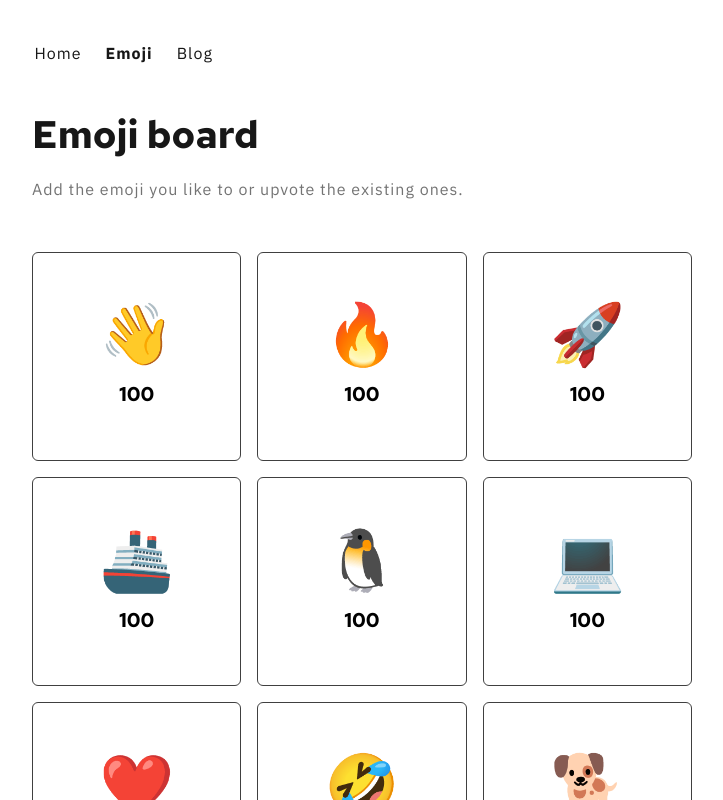
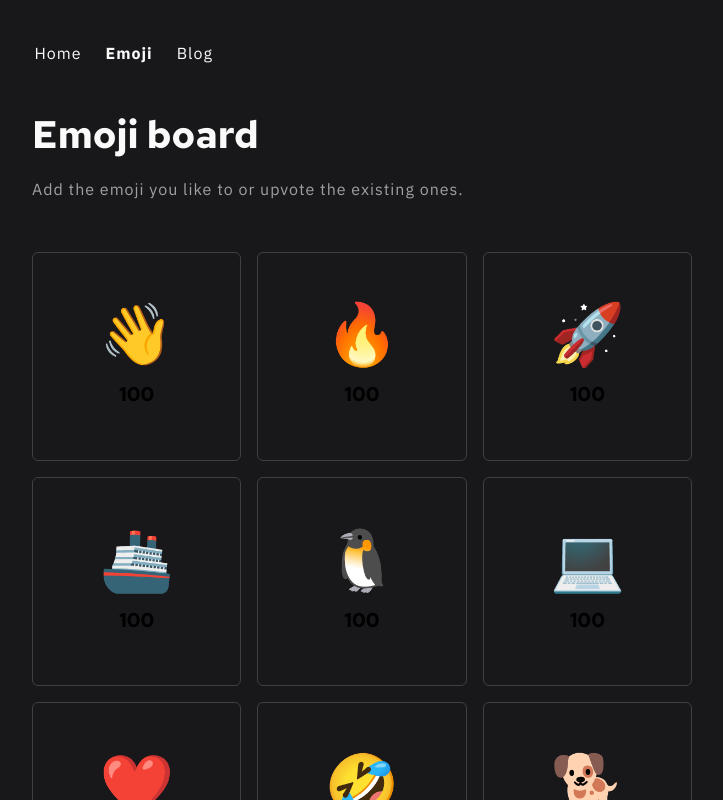
Before and after one commit to kirillkurko/kkurko.dev, a Next.js app: page /emoji in a window 1280 px wide. Shown: the top 800 px of the page, without its empty margins (278-1001 px from the left). Built offline with nearby package versions, Linux system fonts and the light colour scheme.

Commit message:
Themes cleanup

```diff
--- a/package.json
+++ b/package.json
@@ -9,7 +9,6 @@
     "lint": "next lint"
   },
   "dependencies": {
-    "@emotion/react": "^11.10.4",
     "@tailwindcss/typography": "^0.5.9",
     "@vercel/analytics": "^0.1.6",
     "babel-runtime": "^6.26.0",
@@ -18,7 +17,6 @@
     "next": "12.3.1",
     "next-contentlayer": "^0.3.0",
     "next-images": "^1.8.1",
-    "next-themes": "^0.2.1",
     "react": "17.0.2",
     "react-dom": "17.0.2",
     "rehype-autolink-headings": "^6.1.1",
--- a/src/components/EmptyPage.tsx
+++ b/src/components/EmptyPage.tsx
@@ -12,7 +12,7 @@ const EmptyPage = ({ title, description }: Props) => {
       <PageTitle>{title}</PageTitle>
       <Paragraph>{description}</Paragraph>
       <NextLink href='/'>
-        <a className='rounded-lg font-bold text-center py-4 px-16 cursor-pointer mt-8 mb-0 mx-auto text-neutral-900 dark:text-neutral-50 dark:bg-zinc-700 bg-zinc-400'>
+        <a className='rounded-lg font-bold text-center py-4 px-16 cursor-pointer mt-8 mb-0 mx-auto text-neutral-50 bg-zinc-700'>
           Return Home
         </a>
       </NextLink>
--- a/src/components/Footer.tsx
+++ b/src/components/Footer.tsx
@@ -1,5 +1,5 @@
 import NextLink from 'next/link';
-import ExternalLink, { Link } from '@components/ExternalLink';
+import ExternalLink, { Link } from '@components/links';
 
 const Footer = () => {
   return (
--- a/src/components/NavItem.tsx
+++ b/src/components/NavItem.tsx
@@ -18,9 +18,9 @@ const NavItem = ({ href, text, disabled = false }: Props) => {
       <a
         className={classnames(
           isActive
-            ? 'font-semibold text-gray-800 dark:text-gray-200'
-            : 'font-normal text-gray-600 dark:text-gray-400',
-          'max-[600px]:hidden inline-block p-1 sm:px-3 sm:py-2 rounded-lg hover:bg-gray-200 dark:hover:bg-zinc-800 transition-all',
+            ? 'font-semibold text-gray-200'
+            : 'font-normal text-gray-400',
+          'max-[600px]:hidden inline-block p-1 sm:px-3 sm:py-2 rounded-lg hover:bg-zinc-800 transition-all',
         )}
       >
         <Paragraph className='capsize !mb-0'>{text}</Paragraph>
--- a/src/components/typography.tsx
+++ b/src/components/typography.tsx
@@ -10,7 +10,7 @@ export const PageTitle = ({ children, className }: TypographyProps) => {
   return (
     <h1
       className={classnames(
-        'font-primary text-[2.4rem] mb-3 font-bold text-neutral-900 dark:text-neutral-50',
+        'font-primary text-[2.4rem] mb-3 font-bold text-neutral-50',
         className,
       )}
     >
@@ -23,7 +23,7 @@ export const Paragraph = ({ children, className }: TypographyProps) => {
   return (
     <p
       className={classnames(
-        'mb-4 font-secondary text-neutral-900 dark:text-neutral-50 leading-relaxed tracking-[1px]',
+        'mb-4 font-secondary text-neutral-50 leading-relaxed tracking-[1px]',
         className,
       )}
     >
@@ -36,7 +36,7 @@ export const SectionTitle = ({ children, className }: TypographyProps) => {
   return (
     <h2
       className={classnames(
-        'font-primary text-[1.8rem] mb-[20px] pb-[20px] font-bold text-neutral-900 dark:text-neutral-50 border-b border-neutral-900 dark:border-neutral-50',
+        'font-primary text-[1.8rem] mb-[20px] pb-[20px] font-bold text-neutral-50 border-b border-neutral-50',
         className,
       )}
     >
--- a/src/pages/_app.tsx
+++ b/src/pages/_app.tsx
@@ -2,7 +2,6 @@ import '../../styles/globals.css';
 import type { AppProps } from 'next/app';
 import Head from 'next/head';
 import Container from '@components/Container';
-import { ThemeProvider } from 'next-themes';
 import { Analytics } from '@vercel/analytics/react';
 
 function CustomApp({ Component, pageProps }: AppProps) {
@@ -14,11 +13,9 @@ function CustomApp({ Component, pageProps }: AppProps) {
         <link rel='shortcut icon' href='/favicon.ico' />
       </Head>
       <Analytics />
-      <ThemeProvider attribute='class'>
-        <Container>
-          <Component {...pageProps} />
-        </Container>
-      </ThemeProvider>
+      <Container>
+        <Component {...pageProps} />
+      </Container>
     </>
   );
 }
--- a/src/pages/_document.tsx
+++ b/src/pages/_document.tsx
@@ -14,7 +14,7 @@ export default class CustomDocument extends Document {
             rel='stylesheet'
           />
         </Head>
-        <body className='font-primary box-border max-[1200px]:overflow-auto bg-white dark:bg-zinc-900'>
+        <body className='font-primary box-border max-[1200px]:overflow-auto bg-zinc-900'>
           <Main />
           <NextScript />
         </body>
```
Also changed, not shown: src/types/index.ts (deleted, +0 -22 lines), src/components/links.tsx (renamed from src/components/ExternalLink.tsx), 1 other file (tests, documents, lock files or other folders).
